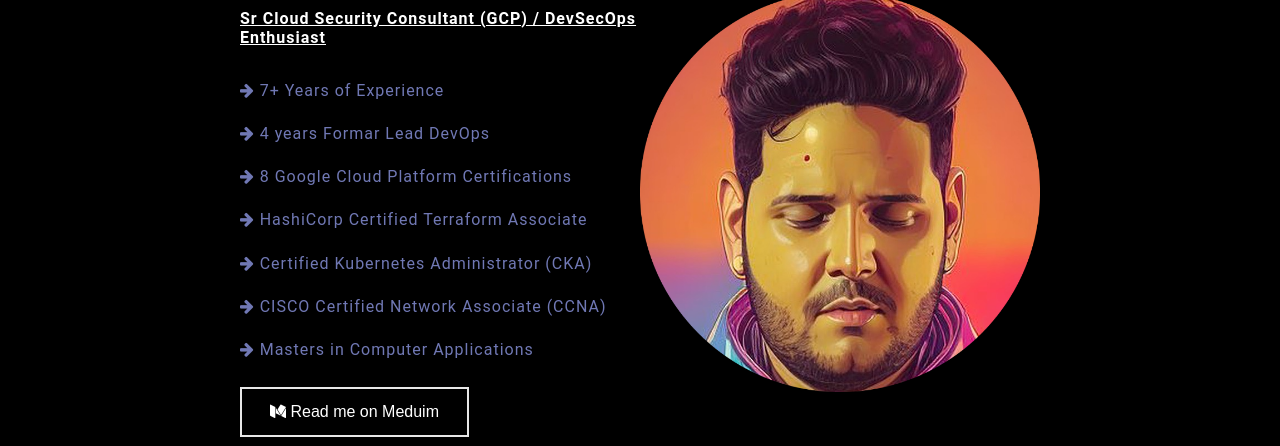
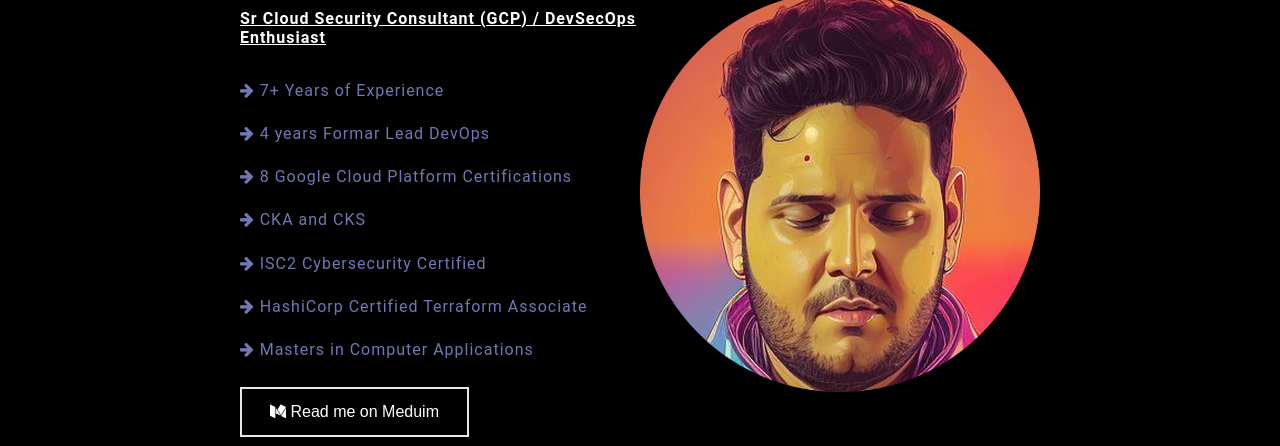
Before and after one commit to Rahulsharma0810/rahulsharma0810, a plain HTML site: page index.html in a window 1280 px wide. Shown: the part 208-654 px from the top of the page. Drawn offline with Linux system fonts and the light colour scheme.

Commit message:
Update index.html

```diff
--- a/index.html
+++ b/index.html
@@ -45,9 +45,9 @@
         <i class="fa fa-arrow-right" aria-hidden="true"></i> 7+ Years of Experience<br>
         <i class="fa fa-arrow-right" aria-hidden="true"></i> 4 years Formar Lead DevOps<br>
         <i class="fa fa-arrow-right" aria-hidden="true"></i> 8 Google Cloud Platform Certifications<br>
+        <i class="fa fa-arrow-right" aria-hidden="true"></i> CKA and CKS<br>
+        <i class="fa fa-arrow-right" aria-hidden="true"></i> ISC2 Cybersecurity Certified<br>
         <i class="fa fa-arrow-right" aria-hidden="true"></i> HashiCorp Certified Terraform Associate<br>
-        <i class="fa fa-arrow-right" aria-hidden="true"></i> Certified Kubernetes Administrator (CKA)<br>
-        <i class="fa fa-arrow-right" aria-hidden="true"></i> CISCO Certified Network Associate (CCNA)<br>
         <i class="fa fa-arrow-right" aria-hidden="true"></i> Masters in Computer Applications
       </p>
 
```
